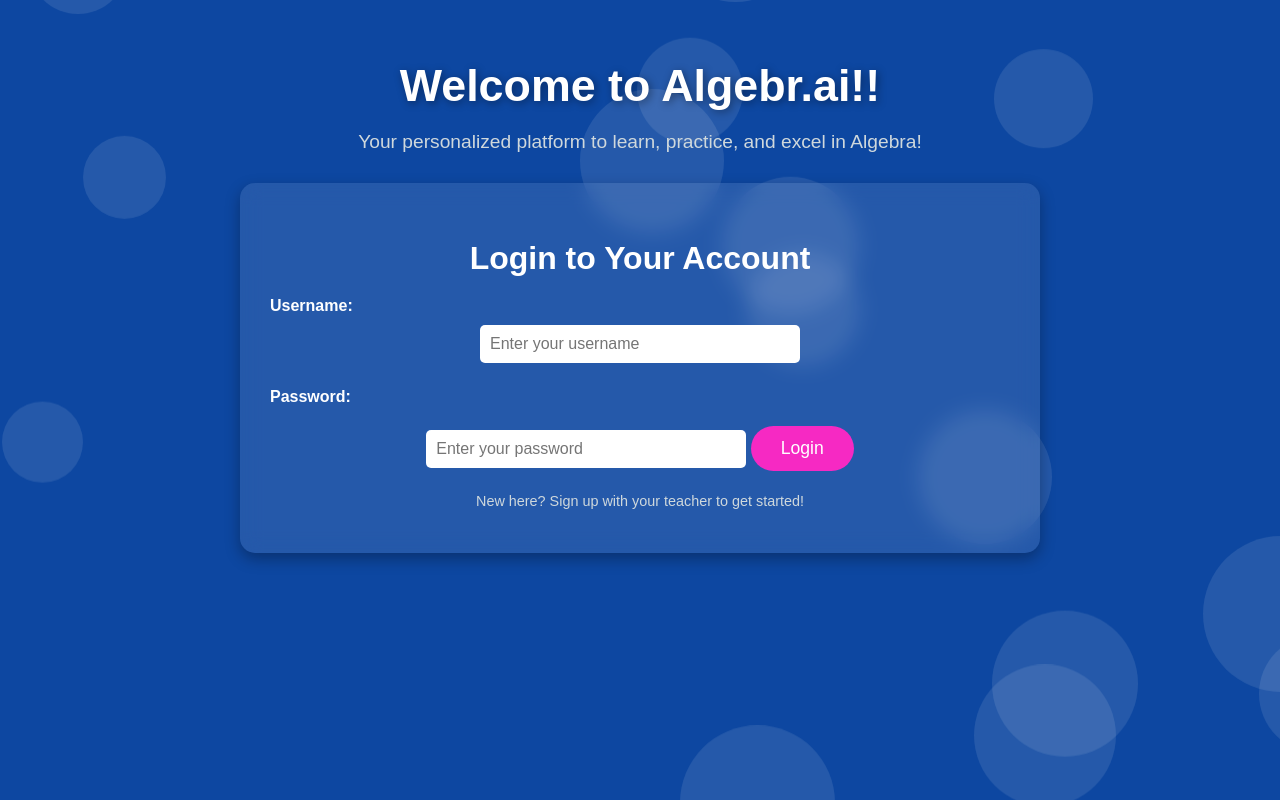
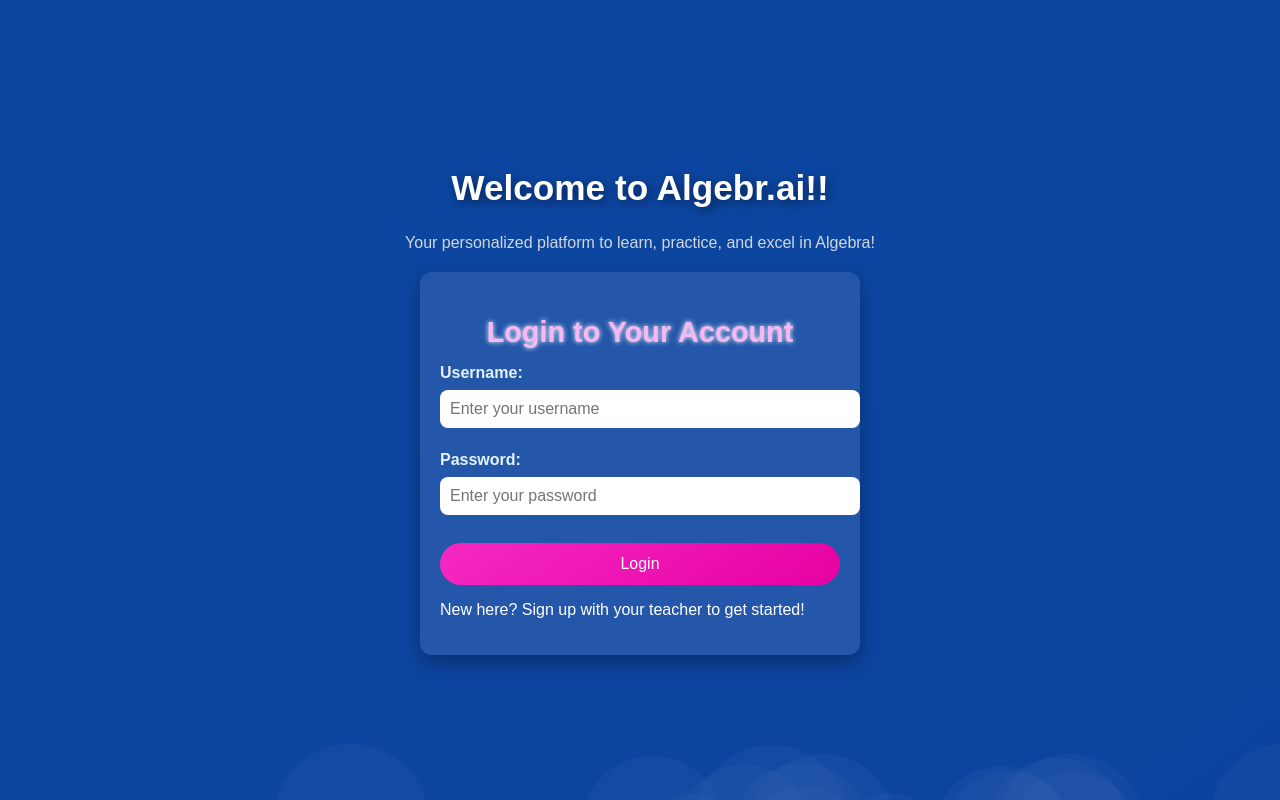
Before and after one commit to okotwal17/Algebr.ai, a Django app: page /accounts/login/ in a window 1280 px wide. Run offline with Django 5.2, Linux system fonts and the light colour scheme.

Commit message:
Trying out new things for our front-end.

```diff
--- a/accounts/static/css/login.css
+++ b/accounts/static/css/login.css
@@ -3,162 +3,174 @@ body {
     font-family: 'Arial', sans-serif;
     margin: 0;
     padding: 0;
-    background-color: #0d47a1;
+    background: linear-gradient(145deg, #0d47a1, #0c39a4);
     color: white;
-    overflow-x: hidden;
+    overflow: hidden;
+    display: flex;
+    align-items: center;
+    justify-content: center;
+    height: 100vh;
 }
 
 .container {
-    max-width: 800px;
-    margin: 0 auto;
+    max-width: 500px;
+    width: 100%;
     padding: 40px;
     text-align: center;
+    position: relative;
+    z-index: 10;
+    display: flex;
+    flex-direction: column;
+    align-items: center;
 }
 
+/* Background overlay */
+.background-overlay {
+    position: fixed;
+    top: 0;
+    left: 0;
+    width: 100%;
+    height: 100%;
+    background: rgba(13, 71, 161, 0.8);
+    z-index: -1;
+}
+
+/* Title and welcome text */
 h1 {
-    font-size: 2.8em;
-    margin: 20px 0;
+    font-size: 2.2em;
     color: #ffffff;
-    text-shadow: 2px 2px 8px rgba(0, 0, 0, 0.4);
+    text-shadow: 3px 3px 12px rgba(0, 0, 0, 0.5);
     animation: fadeIn 2s ease-in-out;
+    margin-bottom: 10px;
 }
 
 .welcome-text {
-    font-size: 1.2em;
-    margin-bottom: 30px;
+    font-size: 1em;
+    margin-bottom: 20px;
     color: #cfd8dc;
 }
 
 /* Login Box Styling */
 .login-box {
-    background-color: rgba(255, 255, 255, 0.1);
-    padding: 30px;
-    border-radius: 15px;
-    box-shadow: 0 6px 15px rgba(0, 0, 0, 0.3);
-    backdrop-filter: blur(10px);
-    animation: slideUp 1s ease-in-out;
+    width: 100%;
+    max-width: 400px;
+    background: rgba(255, 255, 255, 0.1);
+    padding: 20px;
+    border-radius: 12px;
+    box-shadow: 0 8px 20px rgba(0, 0, 0, 0.3);
+    backdrop-filter: blur(12px);
+    animation: slideUp 1.2s ease-in-out;
+    text-align: left;
 }
 
 h2 {
-    font-size: 2em;
-    margin-bottom: 20px;
+    font-size: 1.8em;
+    color: #f7b7f5;
+    margin-bottom: 15px;
+    text-shadow: 0 0 5px #ffffff;
+    text-align: center;
 }
 
+/* Form elements */
 label {
     display: block;
     font-weight: bold;
+    color: #e3f2fd;
     margin-top: 15px;
-    color: #ffffff;
     text-align: left;
 }
 
-input[type="text"],
-input[type="password"] {
+input[type="text"], input[type="password"] {
     padding: 10px;
     width: 100%;
-    max-width: 300px;
-    margin: 10px 0;
+    margin: 8px 0;
     border: none;
-    border-radius: 5px;
+    border-radius: 8px;
     background-color: #ffffff;
     color: #333;
     font-size: 1em;
-    transition: background-color 0.3s ease;
+    transition: box-shadow 0.3s ease;
 }
 
-input[type="text"]:hover,
-input[type="password"]:hover {
-    background-color: #eeeeee;
+input[type="text"]:focus, input[type="password"]:focus {
+    box-shadow: 0 0 8px rgba(255, 255, 255, 0.8);
 }
 
+/* Login button */
 button {
-    padding: 12px 30px;
-    background-color: #f629c3;
+    padding: 12px;
+    width: 100%;
+    background: linear-gradient(145deg, #f629c3, #e601a1);
+    color: white;
     border: none;
-    color: white;
     border-radius: 50px;
+    font-size: 1em;
+    margin-top: 20px;
     cursor: pointer;
-    font-size: 1.1em;
-    transition: background-color 0.4s ease, transform 0.4s ease;
-    margin-top: 20px;
+    transition: transform 0.3s ease, box-shadow 0.3s ease;
 }
 
 button:hover {
-    background-color: #c702d1;
-    transform: scale(1.1);
+    transform: scale(1.05);
+    box-shadow: 0 4px 12px rgba(246, 41, 195, 0.6);
 }
 
-.note {
-    font-size: 0.9em;
-    color: #cfd8dc;
-    margin-top: 15px;
-}
-
-/* Error Messages Styling */
+/* Error message styling */
 .error-messages {
-    list-style-type: none;
+    list-style: none;
     padding: 0;
-    margin: 20px 0;
+    margin: 15px 0;
 }
 
 .error-messages li {
     background-color: #ff5252;
-    padding: 10px;
+    padding: 8px;
     margin: 5px 0;
     border-radius: 5px;
     color: white;
-}
-
-/* Animations */
-@keyframes fadeIn {
-    from {
-        opacity: 0;
-    }
-    to {
-        opacity: 1;
-    }
-}
-
-@keyframes slideUp {
-    from {
-        transform: translateY(30px);
-        opacity: 0;
-    }
-    to {
-        transform: translateY(0);
-        opacity: 1;
-    }
+    text-align: center;
 }
 
 /* Background Bubble Effects */
 .background {
-    position: absolute;
+    position: fixed;
     top: 0;
     left: 0;
     width: 100%;
     height: 100%;
-    z-index: -1;
+    z-index: -2;
     overflow: hidden;
 }
 
 .bubble {
     position: absolute;
     bottom: -100px;
-    background-color: rgba(255, 255, 255, 0.1);
+    background: rgba(255, 255, 255, 0.15);
     border-radius: 50%;
-    pointer-events: none;
-    animation: rise var(--time) linear infinite;
+    animation: rise var(--time) linear infinite, sway 3s ease-in-out infinite alternate;
     width: var(--size);
     height: var(--size);
     left: var(--position);
     animation-delay: var(--delay);
 }
 
+/* Animations */
+@keyframes fadeIn {
+    from { opacity: 0; }
+    to { opacity: 1; }
+}
+
+@keyframes slideUp {
+    from { transform: translateY(40px); opacity: 0; }
+    to { transform: translateY(0); opacity: 1; }
+}
+
 @keyframes rise {
-    from {
-        transform: translateY(0);
-    }
-    to {
-        transform: translateY(-200vh);
-    }
+    from { transform: translateY(0); }
+    to { transform: translateY(-200vh); }
 }
+
+@keyframes sway {
+    from { transform: translateX(0); }
+    to { transform: translateX(20px); }
+}
--- a/accounts/templates/login.html
+++ b/accounts/templates/login.html
@@ -9,30 +9,31 @@
     <script defer src="{% static 'javascript/login.js' %}"></script>
 </head>
 <body>
+    <!-- Background and bubble effects -->
+    <div class="background-overlay"></div>
+
     <!-- Container for login form and content -->
     <div class="container">
         <h1>Welcome to Algebr.ai!!</h1>
         <p class="welcome-text">Your personalized platform to learn, practice, and excel in Algebra!</p>
 
-        <!-- Error message block (added dynamically from messages) -->
+        <!-- Error message block -->
         {% if messages %}
         <ul class="error-messages">
             {% for message in messages %}
-            <li class="{{ message.tags }}">{{ message }}</li>  <!-- Dynamically adds class tags like 'error' -->
+            <li class="{{ message.tags }}">{{ message }}</li>
             {% endfor %}
         </ul>
         {% endif %}
 
         <div class="login-box">
             <h2>Login to Your Account</h2>
-            <form id="login-form" method="POST">
+            <form id="login-form" method="POST" action="{% url 'login' %}">
                 {% csrf_token %}
                 <label for="username">Username:</label>
                 <input type="text" id="username" name="username" placeholder="Enter your username" required>
-
                 <label for="password">Password:</label>
                 <input type="password" id="password" name="password" placeholder="Enter your password" required>
-
                 <button type="submit">Login</button>
                 <p class="note">New here? Sign up with your teacher to get started!</p>
             </form>
```
